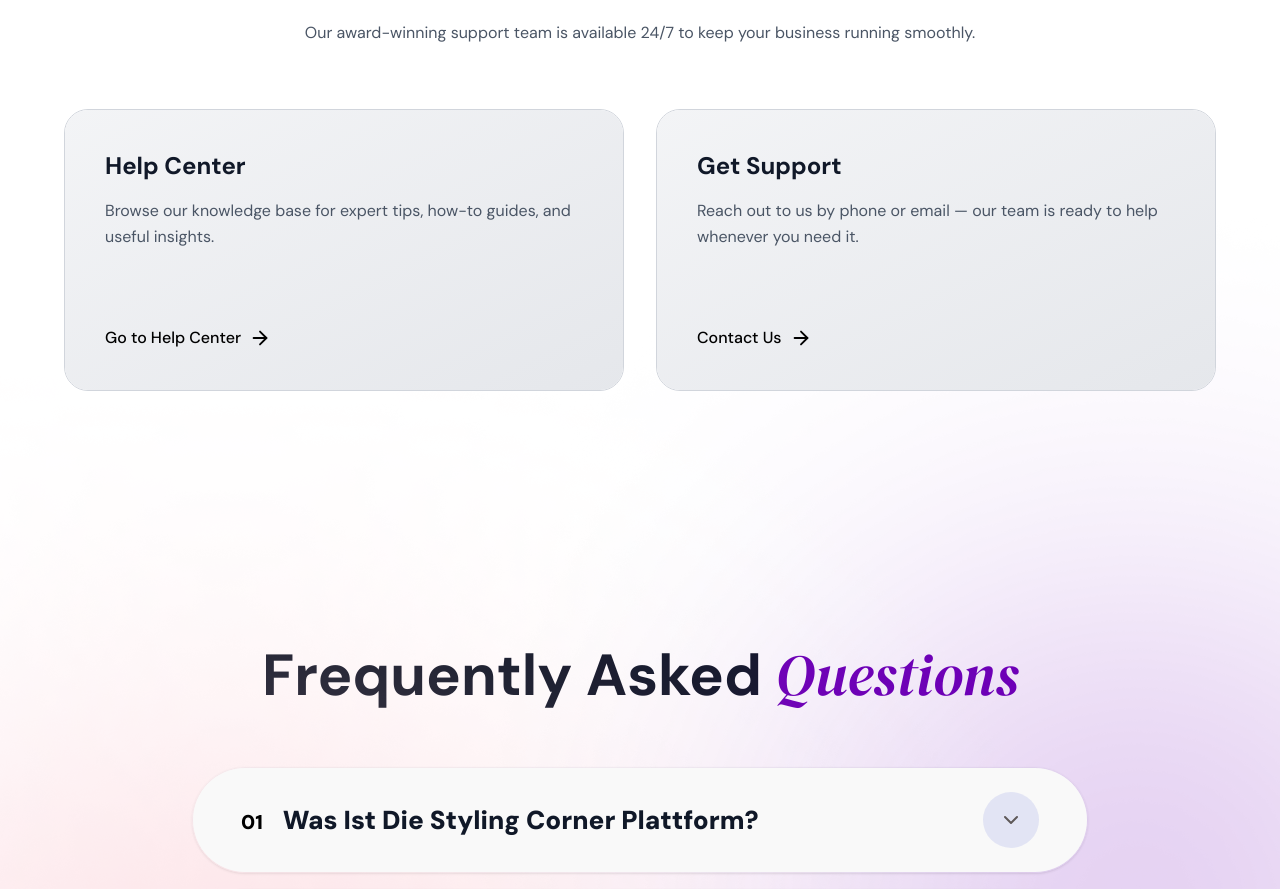
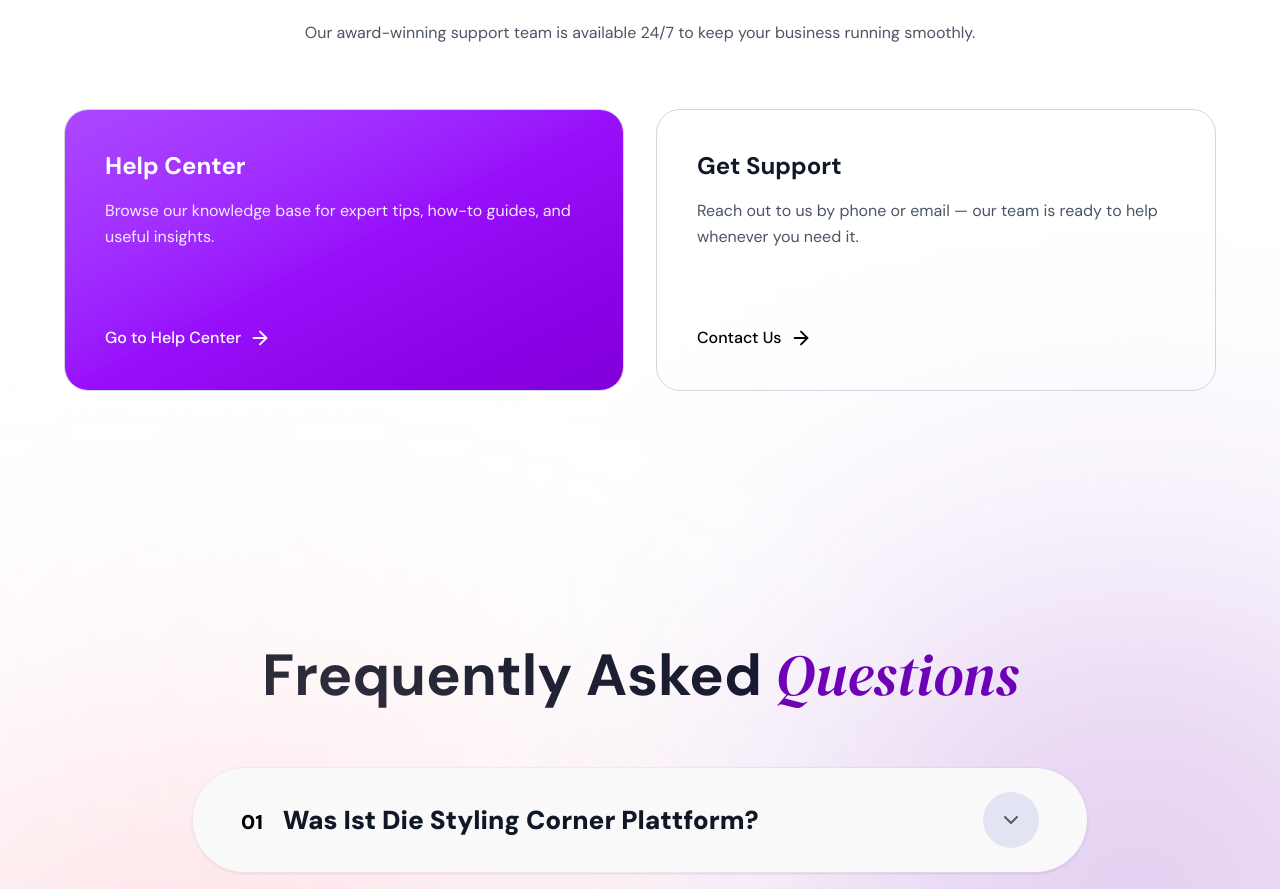
Before and after one commit to nihalnaveed12/styling-corner-main, a React (Vite) app: page / in a window 1280 px wide. Shown: the part 7990-8879 px from the top of the page. Built offline with nearby package versions, Linux system fonts and the light colour scheme.

Commit message:
fixed-everything-i-could

```diff
--- a/src/components/SupportSection.jsx
+++ b/src/components/SupportSection.jsx
@@ -26,26 +26,26 @@
             <div className="absolute inset-0 bg-gradient-to-br from-gray-100 to-gray-200 opacity-100 group-hover:opacity-0 transition-opacity duration-500 "></div>
 
             {/* Hover State - Purple gradient */}
-            <div className="absolute inset-0 bg-gradient-to-br from-purple-500 via-purple-600 to-purple-700 opacity-0 group-hover:opacity-100 transition-opacity duration-500"></div>
+            <div className="absolute inset-0 bg-gradient-to-br from-purple-500 via-purple-600 to-purple-700 opacity-100 "></div>
 
             {/* Content */}
             <div className="relative z-10 p-10 h-full flex flex-col justify-between min-h-[280px]">
               <div>
-                <h3 className="text-2xl font-bold mb-4 text-gray-900 group-hover:text-white transition-colors duration-500">
+                <h3 className="text-2xl font-bold mb-4 text-white transition-colors duration-500">
                   Help Center
                 </h3>
-                <p className="text-gray-600 group-hover:text-white/90 transition-colors duration-500 leading-relaxed mb-8">
+                <p className="text-white/90 transition-colors duration-500 leading-relaxed mb-8">
                   Browse our knowledge base for expert tips, how-to guides, and
                   useful insights.
                 </p>
               </div>
 
               <div className="flex items-center">
-                <span className=" group-hover:text-white font-medium transition-colors duration-500">
+                <span className=" text-white font-medium transition-colors duration-500">
                   Go to Help Center
                 </span>
                 <ArrowRight
-                  className="ml-2 group-hover:text-white transition-colors duration-500"
+                  className="ml-2 text-white transition-colors duration-500"
                   size={22}
                 />
               </div>
@@ -55,29 +55,24 @@
           {/* Get Support Card */}
           <div className="group relative overflow-hidden rounded-3xl cursor-pointer transition-all duration-500 hover:scale-105 border-gray-300 border z-50">
             {/* Default State - Light background */}
-            <div className="absolute inset-0 bg-gradient-to-br from-gray-100 to-gray-200 opacity-100 group-hover:opacity-0 transition-opacity duration-500"></div>
-
-            {/* Hover State - Purple gradient */}
-            <div className="absolute inset-0 bg-gradient-to-br from-purple-500 via-purple-600 to-purple-700 opacity-0 group-hover:opacity-100 transition-opacity duration-500"></div>
-
             {/* Content */}
             <div className="relative z-10 p-10 h-full flex flex-col justify-between min-h-[280px]">
               <div>
-                <h3 className="text-2xl font-bold mb-4 text-gray-900 group-hover:text-white transition-colors duration-500">
+                <h3 className="text-2xl font-bold mb-4 text-gray-900 duration-500">
                   Get Support
                 </h3>
-                <p className="text-gray-600 group-hover:text-white/90 transition-colors duration-500 leading-relaxed mb-8">
+                <p className="text-gray-600  duration-500 leading-relaxed mb-8">
                   Reach out to us by phone or email — our team is ready to help
                   whenever you need it.
                 </p>
               </div>
 
               <div className="flex items-center">
-                <span className=" group-hover:text-white font-medium transition-colors duration-500">
+                <span className=" font-medium text-black duration-500">
                   Contact Us
                 </span>
                 <ArrowRight
-                  className="ml-2 group-hover:text-white transition-colors duration-500"
+                  className="ml-2  transition-colors duration-500"
                   size={22}
                 />
               </div>
```
